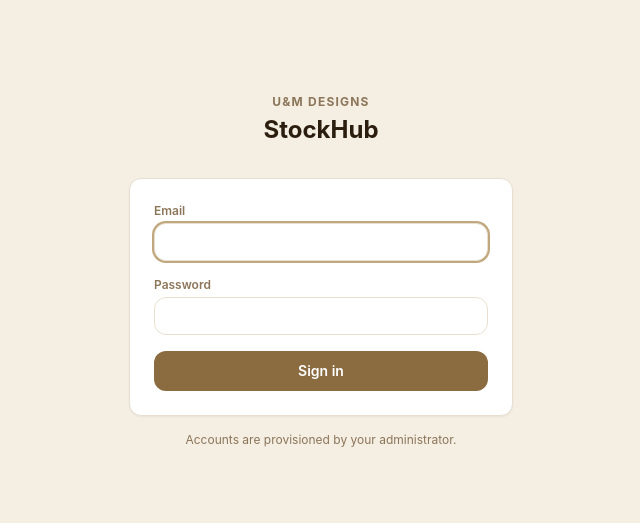
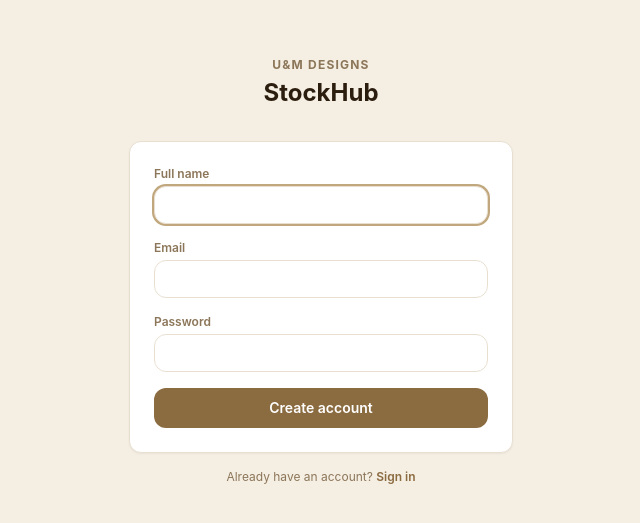
Before and after one commit to Nishad1005/stockhub, a React (Vite) app: page /signup in a window 1280 px wide. Before the commit this address led to /login. Shown: the part 129-652 px from the top of the page, without its empty margins (319-959 px from the left). Built offline with nearby package versions, Linux system fonts and the light colour scheme; no server answers.

Commit message:
feat(auth): SignUpScreen + login link + /signup route

```diff
--- a/src/App.tsx
+++ b/src/App.tsx
@@ -14,6 +14,7 @@ import { DashboardScreen } from "@/screens/Dashboard/DashboardScreen";
 import { TransfersScreen } from "@/screens/Transfers/TransfersScreen";
 import { SettingsScreen } from "@/screens/Settings/SettingsScreen";
 import { StockScreen } from "@/screens/Stock/StockScreen";
+import { SignUpScreen } from "@/screens/Login/SignUpScreen";
 import { useAuth } from "@/hooks/useAuth";
 
 const queryClient = new QueryClient({
@@ -60,6 +61,7 @@ export function App() {
           <ErrorBoundary>
           <Routes>
             <Route path="/login" element={<LoginScreen />} />
+            <Route path="/signup" element={<SignUpScreen />} />
             <Route path="/" element={<Navigate to="/capture" replace />} />
             <Route path="/capture" element={protect(<CaptureScreen />)} />
             <Route path="/items" element={protect(<ItemsScreen />)} />
--- a/src/screens/Login/LoginScreen.tsx
+++ b/src/screens/Login/LoginScreen.tsx
@@ -1,5 +1,5 @@
 import { useState, type FormEvent } from "react";
-import { Navigate, useLocation, useNavigate } from "react-router-dom";
+import { Navigate, useLocation, useNavigate, Link } from "react-router-dom";
 import { useAuthStore } from "@/stores/auth";
 import { loginSchema } from "@/lib/validators/auth";
 
@@ -101,7 +101,7 @@ export function LoginScreen() {
         </form>
 
         <p className="text-xs text-brand-mute text-center mt-4">
-          Accounts are provisioned by your administrator.
+          New here? <Link to="/signup" className="font-semibold text-brand-accent-2">Create account</Link>
         </p>
       </div>
     </div>
--- /dev/null
+++ b/src/screens/Login/SignUpScreen.tsx
@@ -0,0 +1,89 @@
+import { useState, type FormEvent } from "react";
+import { Link, Navigate } from "react-router-dom";
+import { useAuthStore } from "@/stores/auth";
+import { signupSchema } from "@/lib/validators/auth";
+
+export function SignUpScreen() {
+  const status = useAuthStore((s) => s.status);
+  const signUp = useAuthStore((s) => s.signUp);
+
+  const [fullName, setFullName] = useState("");
+  const [email, setEmail] = useState("");
+  const [password, setPassword] = useState("");
+  const [error, setError] = useState<string | null>(null);
+  const [busy, setBusy] = useState(false);
+  const [done, setDone] = useState(false);
+
+  // If a session is created (email confirmation off), the pending gate takes over.
+  if (status === "signed-in") return <Navigate to="/capture" replace />;
+
+  async function onSubmit(e: FormEvent) {
+    e.preventDefault();
+    setError(null);
+    const parsed = signupSchema.safeParse({ fullName, email, password });
+    if (!parsed.success) {
+      setError(parsed.error.issues[0]?.message ?? "Invalid input");
+      return;
+    }
+    setBusy(true);
+    try {
+      await signUp(parsed.data.email, parsed.data.password, parsed.data.fullName);
+      setDone(true);
+    } catch (err) {
+      setError(err instanceof Error ? err.message : "Sign-up failed");
+    } finally {
+      setBusy(false);
+    }
+  }
+
+  const field = "w-full rounded-lg border border-brand-line px-3 py-2 text-sm focus:outline-none focus:ring-2 focus:ring-brand-accent";
+
+  return (
+    <div className="min-h-screen flex flex-col items-center justify-center bg-brand-cream text-brand-ink p-6">
+      <div className="w-full max-w-sm">
+        <div className="text-center mb-8">
+          <div className="text-xs font-bold uppercase tracking-widest text-brand-mute">U&amp;M Designs</div>
+          <h1 className="text-2xl font-bold mt-1">StockHub</h1>
+        </div>
+
+        {done ? (
+          <div className="bg-white rounded-xl shadow-sm border border-brand-line p-6 text-center">
+            <div className="text-2xl mb-2">✅</div>
+            <h2 className="font-bold mb-1">Account created</h2>
+            <p className="text-sm text-brand-mute">An admin will approve your access. You can sign in once approved.</p>
+            <Link to="/login" className="inline-block mt-4 rounded-lg bg-brand-accent-2 text-white font-semibold px-4 py-2 text-sm">
+              Back to sign in
+            </Link>
+          </div>
+        ) : (
+          <form onSubmit={onSubmit} className="bg-white rounded-xl shadow-sm border border-brand-line p-6 space-y-4">
+            <div>
+              <label htmlFor="name" className="block text-xs font-semibold text-brand-mute mb-1">Full name</label>
+              <input id="name" value={fullName} onChange={(e) => setFullName(e.target.value)} className={field} autoFocus />
+            </div>
+            <div>
+              <label htmlFor="email" className="block text-xs font-semibold text-brand-mute mb-1">Email</label>
+              <input id="email" type="email" autoComplete="username" value={email} onChange={(e) => setEmail(e.target.value)} className={field} />
+            </div>
+            <div>
+              <label htmlFor="password" className="block text-xs font-semibold text-brand-mute mb-1">Password</label>
+              <input id="password" type="password" autoComplete="new-password" value={password} onChange={(e) => setPassword(e.target.value)} className={field} />
+            </div>
+
+            {error && <p className="text-sm text-brand-bad" role="alert">{error}</p>}
+
+            <button type="submit" disabled={busy} className="w-full rounded-lg bg-brand-accent-2 text-white font-semibold py-2.5 text-sm disabled:opacity-60">
+              {busy ? "Creating…" : "Create account"}
+            </button>
+          </form>
+        )}
+
+        {!done && (
+          <p className="text-xs text-brand-mute text-center mt-4">
+            Already have an account? <Link to="/login" className="font-semibold text-brand-accent-2">Sign in</Link>
+          </p>
+        )}
+      </div>
+    </div>
+  );
+}
```
